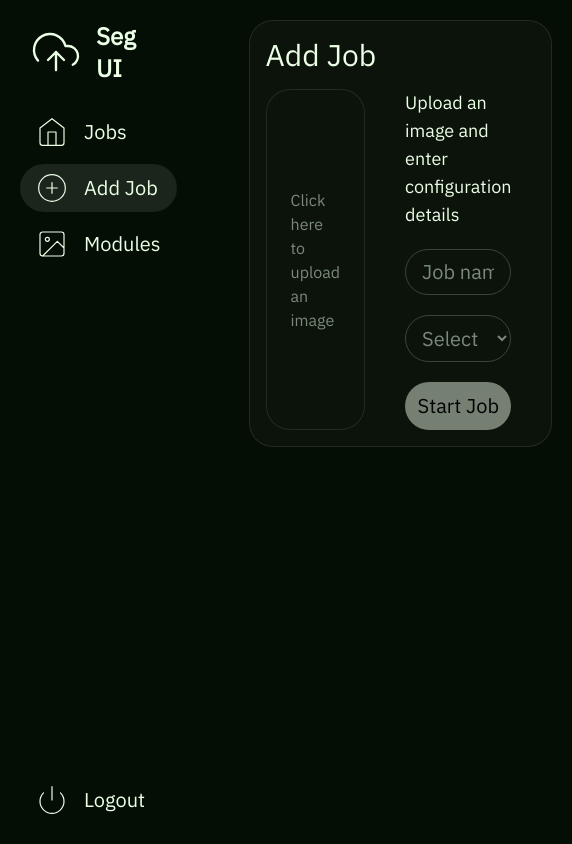
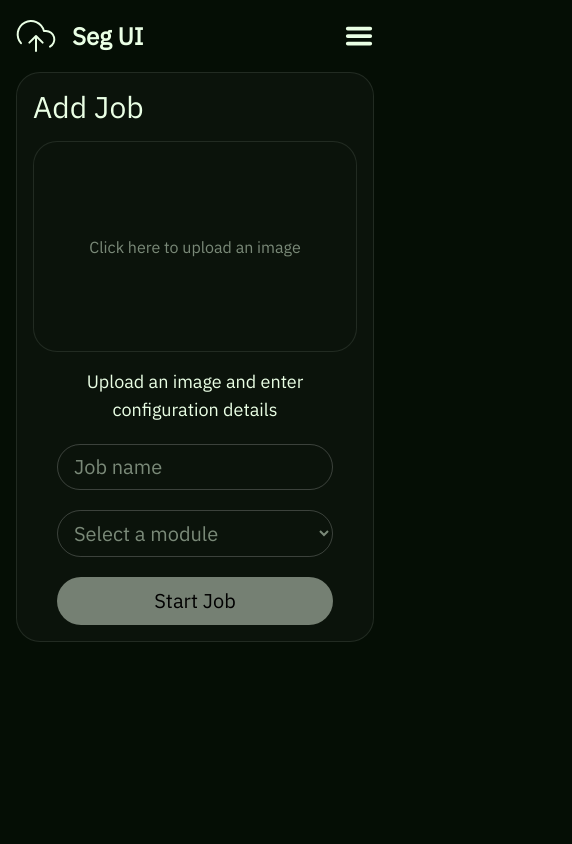
Before and after one commit to Brendon-Hablutzel/segmenting-ui, a Next.js app: page /add-job in a window 390 px wide. Shown: the whole page, 572 px wide, since content can reach past the window. Built offline with nearby package versions, Linux system fonts and the light colour scheme; no server answers; sample sign-in values are in the browser's storage.

Commit message:
modules page and responsive design

```diff
--- a/src/app/(dashboard)/add-job/page.tsx
+++ b/src/app/(dashboard)/add-job/page.tsx
@@ -102,17 +102,17 @@ const AddJob = () => {
   };
 
   return (
-    <div className="text-text-light">
+    <div className="text-text-light pb-10">
       <div className="h-fit bg-bg-card border-[1px] border-text-light/10 rounded-3xl p-4">
         <form
           className="flex flex-col gap-4 h-full"
           onSubmit={handleAddJobSubmit}
         >
           <div className="text-3xl">Add Job</div>
-          <div className="grid grid-cols-[3fr_2fr] gap-4 h-full">
+          <div className="grid lg:grid-cols-[3fr_2fr] gap-4 h-full">
             {image ? (
               <div className="flex justify-center">
-                <div className="h-auto w-fit max-h-[80vh] overflow-hidden relative flex justify-center items-center bg-bg-card border-[1px] border-text-light/10 rounded-xl">
+                <div className="h-auto w-fit overflow-hidden relative flex justify-center items-center bg-bg-card border-[1px] border-text-light/10 rounded-xl">
                   <button
                     className="absolute top-2 right-2"
                     onClick={() => setImage(null)}
@@ -134,9 +134,9 @@ const AddJob = () => {
               </div>
             ) : null}
             <div
-              className={`${image ? 'hidden' : ''} w-full flex justify-center items-center bg-bg-card border-[1px] border-text-light/10 rounded-3xl p-4`}
+              className={`${image ? 'hidden' : ''} h-[25vh] lg:h-auto w-full flex justify-center items-center bg-bg-card border-[1px] border-text-light/10 rounded-3xl p-4`}
             >
-              <label className="hover:cursor-pointer p-2 text-text-light/50 select-none">
+              <label className="hover:cursor-pointer p-2 text-text-light/50 select-none text-center">
                 Click here to upload an image
                 <input
                   className="hidden"
@@ -147,7 +147,7 @@ const AddJob = () => {
               </label>
             </div>
             <div className="flex flex-col px-6 gap-5">
-              <div className="text-lg">
+              <div className="text-lg text-center lg:text-left">
                 Upload an image and enter configuration details
               </div>
               <TextInput
--- a/src/app/(dashboard)/jobs/ListJobs.tsx
+++ b/src/app/(dashboard)/jobs/ListJobs.tsx
@@ -9,15 +9,15 @@ const ListJobsTableSkeleton = () => {
   return (
     <div className="flex flex-col gap-1">
       <div className="flex justify-between text-left text-text-light font-bold m-1 h-8 gap-1">
-        <div className={`w-[20%] ${skeletonStyle}`}></div>
-        <div className={`w-[15%] ${skeletonStyle}`}></div>
-        <div className={`w-[10%] ${skeletonStyle}`}></div>
-        <div className={`w-[10%] ${skeletonStyle}`}></div>
-        <div className={`w-[25%] ${skeletonStyle}`}></div>
-        <div className={`w-[10%] ${skeletonStyle}`}></div>
-        <div className={`w-[10%] ${skeletonStyle}`}></div>
+        <div className={`w-[40%] md:w-[20%] ${skeletonStyle}`}></div>
+        <div className={`max-md:hidden w-[15%] ${skeletonStyle}`}></div>
+        <div className={`w-[30%] md:w-[10%] ${skeletonStyle}`}></div>
+        <div className={`w-[30%] md:w-[10%] ${skeletonStyle}`}></div>
+        <div className={`max-md:hidden w-[25%] ${skeletonStyle}`}></div>
+        <div className={`max-md:hidden w-[10%] ${skeletonStyle}`}></div>
+        <div className={`max-md:hidden w-[10%] ${skeletonStyle}`}></div>
       </div>
-      {[...Array(5)].map((_, idx) => (
+      {[...Array(4)].map((_, idx) => (
         <div
           key={idx}
           className={`${skeletonStyle} h-8 flex justify-between m-1 rounded-lg`}
@@ -117,13 +117,13 @@ const ListJobs = ({ auth }: { auth: AuthDataType }) => {
       ) : (
         <div className="flex flex-col gap-1 flex-grow min-h-0">
           <div className="flex justify-between text-left text-text-light font-bold p-1">
-            <div className="w-[20%]">Name</div>
-            <div className="w-[15%]">Module</div>
-            <div className="w-[10%]">Format</div>
-            <div className="w-[10%]">Status</div>
-            <div className="w-[25%]">Submitted at</div>
-            <div className="w-[10%]">Waiting</div>
-            <div className="w-[10%]">Processing</div>
+            <div className="w-[40%] md:w-[20%]">Name</div>
+            <div className="max-md:hidden w-[15%]">Module</div>
+            <div className="w-[30%] md:w-[10%]">Format</div>
+            <div className="w-[30%] md:w-[10%]">Status</div>
+            <div className="max-md:hidden w-[25%]">Submitted at</div>
+            <div className="max-md:hidden w-[10%]">Waiting</div>
+            <div className="max-md:hidden w-[10%]">Processing</div>
           </div>
           <div className="overflow-y-auto flex-1">
             {jobsData.jobs.map((job) => {
@@ -132,22 +132,22 @@ const ListJobs = ({ auth }: { auth: AuthDataType }) => {
                   key={job.jobId}
                   className="flex justify-between text-left text-text-light hover:bg-[#1B251B]/50 p-1 rounded-lg"
                 >
-                  <div className="w-[20%]">
+                  <div className="w-[40%] md:w-[20%]">
                     <Link href={`/jobs/${job.jobId}`} target="_blank">
                       {job.name}
                     </Link>
                   </div>
-                  <div className="w-[15%]">{job.module}</div>
-                  <div className="w-[10%]">{job.imageFormat}</div>
+                  <div className="max-md:hidden w-[15%]">{job.module}</div>
+                  <div className="w-[30%] md:w-[10%]">{job.imageFormat}</div>
                   <div
-                    className={`w-[10%] ${job.status === 'finished' ? 'text-green-600' : job.status === 'running' ? 'text-yellow-400' : 'text-gray-400'}`}
+                    className={`w-[30%] md:w-[10%] ${job.status === 'finished' ? 'text-green-600' : job.status === 'running' ? 'text-yellow-400' : 'text-gray-400'}`}
                   >
                     {job.status}
                   </div>
-                  <div className="w-[25%]">
+                  <div className="max-md:hidden w-[25%]">
                     {job.submittedAt.toISOString()} UTC
                   </div>
-                  <div className="w-[10%]">
+                  <div className="max-md:hidden  w-[10%]">
                     {job.pickedupAt
                       ? `${(
                           (job.pickedupAt.valueOf() -
@@ -156,7 +156,7 @@ const ListJobs = ({ auth }: { auth: AuthDataType }) => {
                         ).toFixed(1)}s`
                       : `${((new Date().valueOf() - job.submittedAt.valueOf()) / 1000).toFixed(1)}s`}
                   </div>
-                  <div className="w-[10%]">
+                  <div className="max-md:hidden w-[10%]">
                     {job.pickedupAt && job.finishedAt
                       ? `${(
                           (job.finishedAt.valueOf() -
--- a/src/app/(dashboard)/layout.tsx
+++ b/src/app/(dashboard)/layout.tsx
@@ -1,7 +1,7 @@
 'use client';
 
 import { usePathname } from 'next/navigation';
-import { ComponentType, useEffect } from 'react';
+import { ComponentType, useEffect, useState } from 'react';
 import UploadCloudIcon from '../../svg/UploadCloudIcon';
 import Link from 'next/link';
 import HomeIcon from '@/svg/HomeIcon';
@@ -10,6 +10,10 @@ import ImageIcon from '@/svg/ImageIcon';
 import PowerIcon from '@/svg/PowerIcon';
 import { useAuthContext } from '@/hooks/useAuthContext';
 import { useRouter } from 'next/navigation';
+import useWindowDimensions from '@/hooks/useWindowDimensions';
+import MenuIcon from '@/svg/MenuIcon';
+import { MOBILE_SIZE_CUTOFF } from '@/utils';
+import XIcon from '@/svg/XIcon';
 
 // TODO: session refresh
 
@@ -60,8 +64,63 @@ export default function DashboardLayout({
     }
   }, [auth, authLoaded, router]);
 
+  const windowDimensions = useWindowDimensions();
+
+  const [menuOpen, setMenuOpen] = useState(false);
+
   return !authLoaded || !auth ? null : (
     <div className="max-w-[100vw] bg-bg-dark flex justify-center">
+      {windowDimensions.width < MOBILE_SIZE_CUTOFF ? (
+        <div className="w-full">
+          <div className="flex justify-between px-4 pt-4">
+            <div className="flex justify-start items-center gap-4">
+              <div className="">
+                <UploadCloudIcon
+                  strokeWidth="8"
+                  svgClassName="w-10 h-10"
+                  pathClassName="stroke-text-light"
+                />
+              </div>
+              <div className="w-1/2 font-bold text-2xl text-text-light select-none whitespace-nowrap">
+                Seg UI
+              </div>
+            </div>
+            <button
+              className="hover:cursor-pointer"
+              onClick={() => setMenuOpen(!menuOpen)}
+            >
+              {menuOpen ? (
+                <XIcon size={25} pathClassName="fill-text-light" />
+              ) : (
+                <MenuIcon size={30} pathClassName="fill-text-light" />
+              )}
+            </button>
+          </div>
+          {menuOpen ? (
+            <div className="text-xl text-text-light pt-4 px-4 flex flex-col gap-2">
+              <Link
+                href="/jobs"
+                className={`transition ease-out duration-150 px-2 hover:cursor-pointer w-full py-2 rounded-xl ${pathName === '/jobs' ? 'bg-[#1B251B]' : 'hover:bg-[#1B251B]/60'}`}
+              >
+                Jobs
+              </Link>
+              <Link
+                href="/add-job"
+                className={`transition ease-out duration-150 px-2 hover:cursor-pointer w-full py-2 rounded-xl ${pathName === '/add-job' ? 'bg-[#1B251B]' : 'hover:bg-[#1B251B]/60'}`}
+              >
+                Add Job
+              </Link>
+              <Link
+                href="/modules"
+                className={`transition ease-out duration-150 px-2 hover:cursor-pointer w-full py-2 rounded-xl ${pathName === '/modules' ? 'bg-[#1B251B]' : 'hover:bg-[#1B251B]/60'}`}
+              >
+                Modules
+              </Link>
+            </div>
+          ) : null}
+          <div className="p-4 max-h-screen">{children}</div>
+        </div>
+      ) : (
         <div className="grid grid-cols-[1fr_4fr] w-full">
           {/* start of navbar */}
           <div className="mr-8 flex flex-col justify-between h-[100vh] p-5 sticky top-0">
@@ -74,7 +133,7 @@ export default function DashboardLayout({
                     pathClassName="stroke-text-light"
                   />
                 </div>
-              <div className="w-1/2 font-bold text-2xl text-text-light select-none">
+                <div className="w-1/2 font-bold text-2xl text-text-light select-none whitespace-nowrap">
                   Seg UI
                 </div>
               </Link>
@@ -108,6 +167,7 @@ export default function DashboardLayout({
           </div>
           <div className="p-5 max-h-screen">{children}</div>
         </div>
+      )}
     </div>
   );
 }
--- /dev/null
+++ b/src/hooks/useWindowDimensions.ts
@@ -0,0 +1,26 @@
+import { useEffect, useState } from 'react';
+
+function getWindowDimensions() {
+  if (typeof window === 'undefined') {
+    return { width: 0, height: 0 }; // Return default values during SSR
+  }
+
+  return { width: window.innerWidth, height: window.innerHeight };
+}
+
+export default function useWindowDimensions() {
+  const [windowDimensions, setWindowDimensions] = useState(getWindowDimensions);
+
+  useEffect(() => {
+    if (typeof window === 'undefined') return; // Ensure we only run this on the client
+
+    function handleResize() {
+      setWindowDimensions(getWindowDimensions());
+    }
+
+    window.addEventListener('resize', handleResize);
+    return () => window.removeEventListener('resize', handleResize);
+  }, []);
+
+  return windowDimensions;
+}
--- /dev/null
+++ b/src/svg/MenuIcon.tsx
@@ -0,0 +1,24 @@
+const MenuIcon: React.FC<
+  React.SVGProps<SVGElement> & {
+    size: number;
+    svgClassName?: string;
+    pathClassName?: string;
+  }
+> = ({ size, svgClassName, pathClassName }) => (
+  <svg
+    xmlns="http://www.w3.org/2000/svg"
+    xmlSpace="preserve"
+    width={size}
+    height={size}
+    version="1.1"
+    viewBox="0 0 32 32"
+    className={svgClassName}
+  >
+    <path
+      className={pathClassName}
+      d="M4 10h24a2 2 0 0 0 0-4H4a2 2 0 0 0 0 4m24 4H4a2 2 0 0 0 0 4h24a2 2 0 0 0 0-4m0 8H4a2 2 0 0 0 0 4h24a2 2 0 0 0 0-4"
+    ></path>
+  </svg>
+);
+
+export default MenuIcon;
--- /dev/null
+++ b/src/svg/XIcon.tsx
@@ -0,0 +1,24 @@
+const XIcon: React.FC<
+  React.SVGProps<SVGElement> & {
+    size: number;
+    svgClassName?: string;
+    pathClassName?: string;
+  }
+> = ({ size, svgClassName, pathClassName }) => (
+  <svg
+    xmlns="http://www.w3.org/2000/svg"
+    xmlSpace="preserve"
+    width={size}
+    height={size}
+    version="1.1"
+    viewBox="0 0 460.775 460.775"
+    className={svgClassName}
+  >
+    <path
+      className={pathClassName}
+      d="M285.08 230.397 456.218 59.27c6.076-6.077 6.076-15.911 0-21.986L423.511 4.565a15.55 15.55 0 0 0-21.985 0l-171.138 171.14L59.25 4.565a15.55 15.55 0 0 0-21.985 0L4.558 37.284c-6.077 6.075-6.077 15.909 0 21.986l171.138 171.128L4.575 401.505c-6.074 6.077-6.074 15.911 0 21.986l32.709 32.719a15.555 15.555 0 0 0 21.986 0l171.117-171.12 171.118 171.12a15.55 15.55 0 0 0 21.985 0l32.709-32.719c6.074-6.075 6.074-15.909 0-21.986z"
+    ></path>
+  </svg>
+);
+
+export default XIcon;
--- a/src/utils/index.ts
+++ b/src/utils/index.ts
@@ -37,3 +37,5 @@ export const getAdjustedSize = ({
 
   return { width: newWidth, height: newHeight };
 };
+
+export const MOBILE_SIZE_CUTOFF = 768;
```
Also changed, not shown: src/app/(dashboard)/jobs/JobMetrics.tsx (+18 -18 lines), src/app/(dashboard)/modules/page.tsx (+14 -1 lines). Lines whose indentation alone changed are shown as unchanged.
